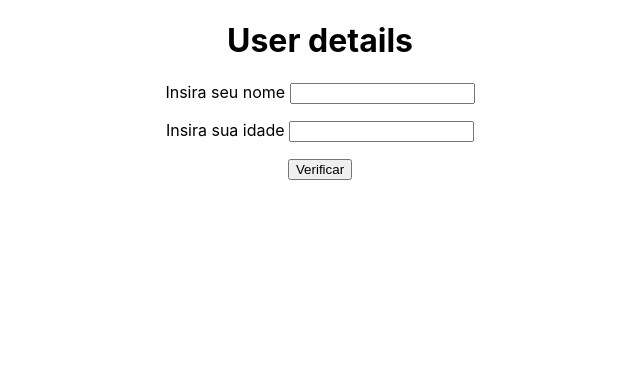
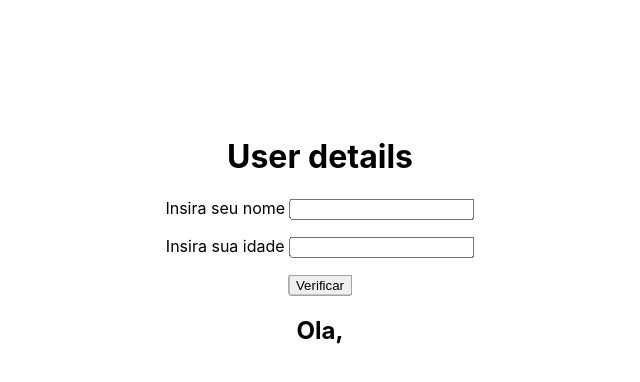
Before and after one commit to Dev-vii/User-details, a React (Create React App) app: page / in a window 1280 px wide. Shown: the top 382 px of the page, without its empty margins (320-960 px from the left). Built offline with nearby package versions, Linux system fonts and the light colour scheme.

Commit message:
Add inputs de nome e idade

```diff
--- a/public/index.html
+++ b/public/index.html
@@ -2,14 +2,12 @@
 <html lang="en">
   <head>
     <meta charset="utf-8" />
-    <link rel="icon" href="%PUBLIC_URL%/favicon.ico" />
     <meta name="viewport" content="width=device-width, initial-scale=1" />
     <meta name="theme-color" content="#000000" />
     <meta
       name="description"
       content="Web site created using create-react-app"
     />
-    <link rel="apple-touch-icon" href="%PUBLIC_URL%/logo192.png" />
     <!--
       manifest.json provides metadata used when your web app is installed on a
       user's mobile device or desktop. See https://developers.google.com/web/fundamentals/web-app-manifest/
@@ -24,7 +22,7 @@
       work correctly both with client-side routing and a non-root public URL.
       Learn how to configure a non-root public URL by running `npm run build`.
     -->
-    <title>React App</title>
+    <title>User details</title>
   </head>
   <body>
     <noscript>You need to enable JavaScript to run this app.</noscript>
--- a/src/App.css
+++ b/src/App.css
@@ -1,3 +1,7 @@
 .App {
+  position: absolute;
   text-align: center;
+  top: 30%;
+  left: 50%;
+  transform: translate(-50%, -50%);
 }
--- a/src/App.jsx
+++ b/src/App.jsx
@@ -1,14 +1,21 @@
 import './App.css';
+import Usertext from './components/usertext';
+import React, { useState } from 'react';
+
 
 function App() {
+  const [name, setName] = useState('');
+
   return (
     <div className="App">
       <h1>User details</h1>
       <div className='user-details'>
-        <p>Insira seu nome <input type="text" /></p>
-        <p>Insira sua idade <input type='number' /></p>
+        <p>Insira seu nome <input value={name} onChange={e => setName(e.target.value)} /></p>
+        <p>Insira sua idade <input type='number' id='ageput' /></p>
         <button>Verificar</button>
       </div>
+
+      <Usertext />
     </div>
   );
 }
--- /dev/null
+++ b/src/components/usertext.js
@@ -0,0 +1,12 @@
+import React from 'react'
+
+
+const usertext = () => {
+  return (
+    <div>
+      <h2>Ola, </h2>
+    </div>
+  )
+}
+
+export default usertext;
```
